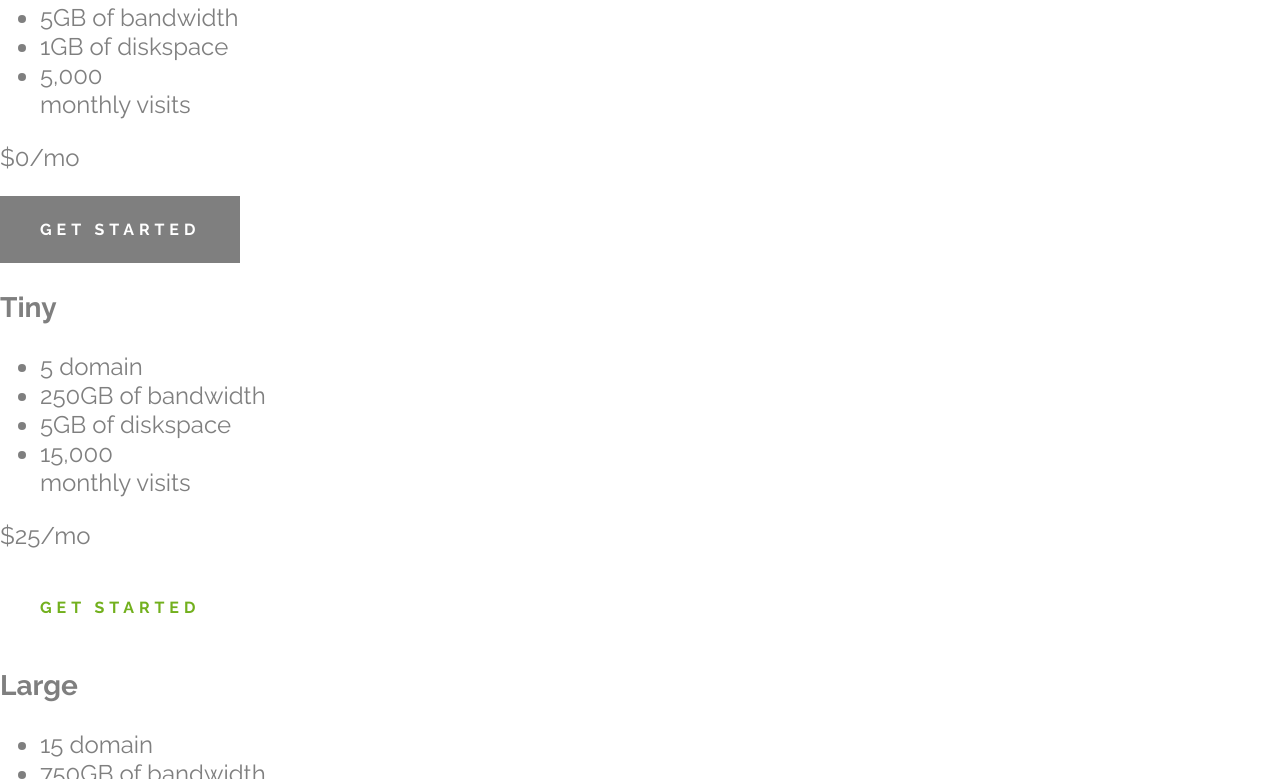
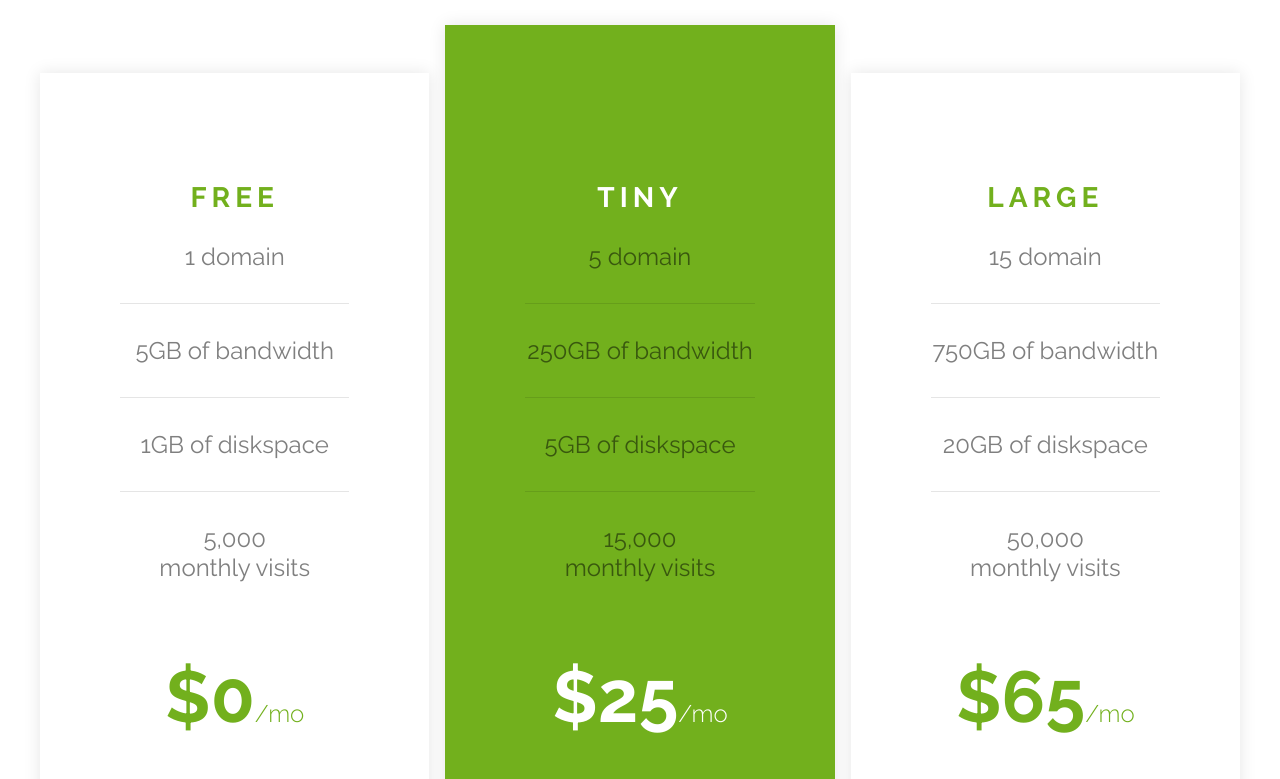
Before and after one commit to edwinchen85/pricing_table_by_sass, a plain HTML site: page index.html in a window 1280 px wide. Shown: the part 223-1002 px from the top of the page. Drawn offline with Linux system fonts and the light colour scheme.

Commit message:
Add pricing table styles

```diff
--- a/scss/style.scss
+++ b/scss/style.scss
@@ -80,3 +80,77 @@ h2 {
     }
   }
 }
+
+
+// Pricing Table
+.pricing {
+  text-align: center;
+  padding: 100px 0;
+}
+
+.prices {
+  width: 95%;
+  max-width: 1200px;
+  margin: 100px auto;
+  display: flex;
+  justify-content: center;
+  align-items: flex-start;
+}
+
+.price {
+  background: $white;
+  box-shadow: $bs;
+  padding: 5 * $spacer;
+
+  & + & {
+    margin-left: $spacer;
+  }
+
+  &__title {
+    color: $clr-heading;
+    letter-spacing: $ls;
+    text-transform: uppercase;
+  }
+
+  &__list {
+    margin: 0;
+    padding: 0;
+    list-style: none;
+  }
+
+  &__list-item {
+
+    &:not(:last-of-type)::after {
+      content: '';
+      display: block;
+      height: 1px;
+      background: $light-gray;
+      margin: ($spacer * 2) 0;
+    }
+  }
+
+  &__cost {
+    font-size: $fs-xl;
+    font-weight: $fw-b;
+    color: $clr-accent;
+
+    span {
+      font: {
+        size: $fs-body;
+        weight: $fw-l;
+      }
+    }
+  }
+
+  &--accent {
+    background: $clr-accent;
+    padding-top: $spacer * 8;
+    padding-bottom: $spacer * 8;
+    margin-top: $spacer * -3;
+
+    & .price__title,
+    & .price__cost {
+      color: $white;
+    }
+  }
+}
```
Also changed, not shown: css/style.css.
